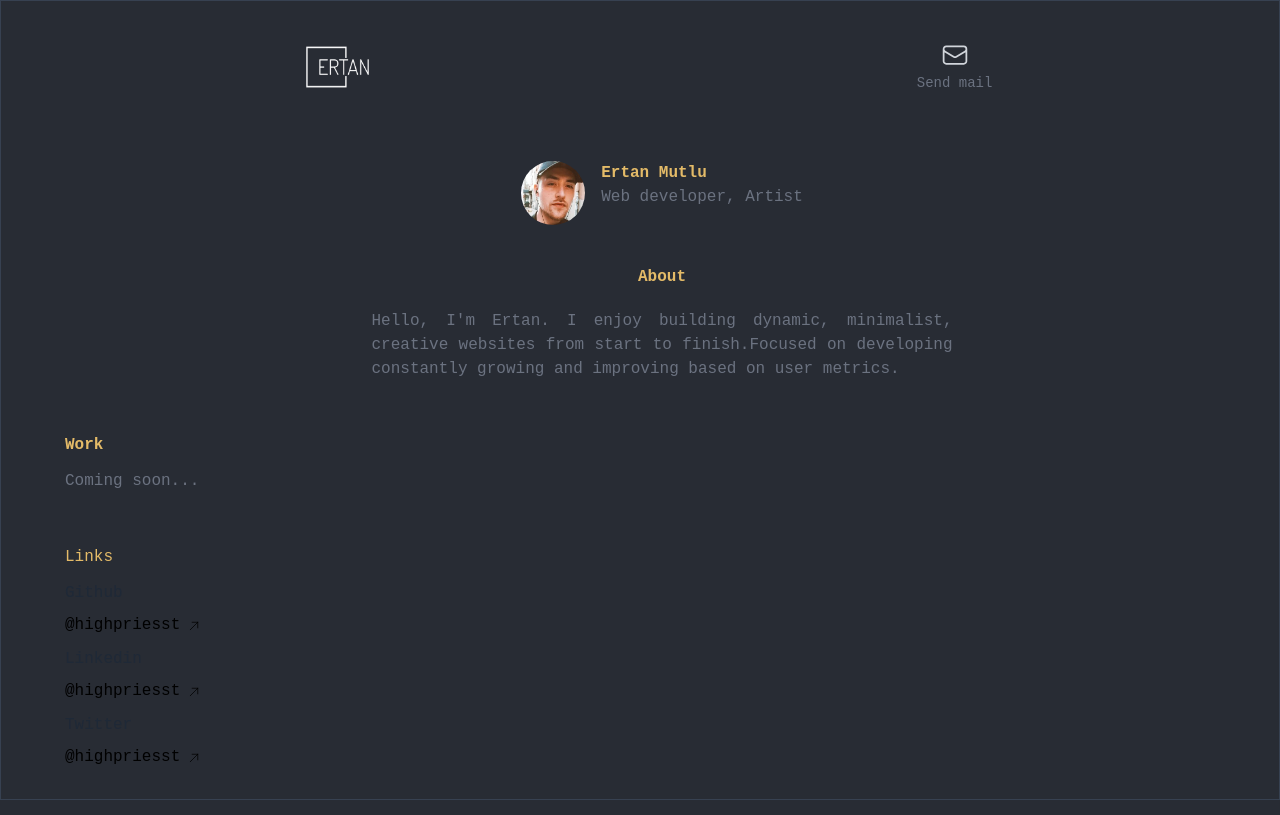
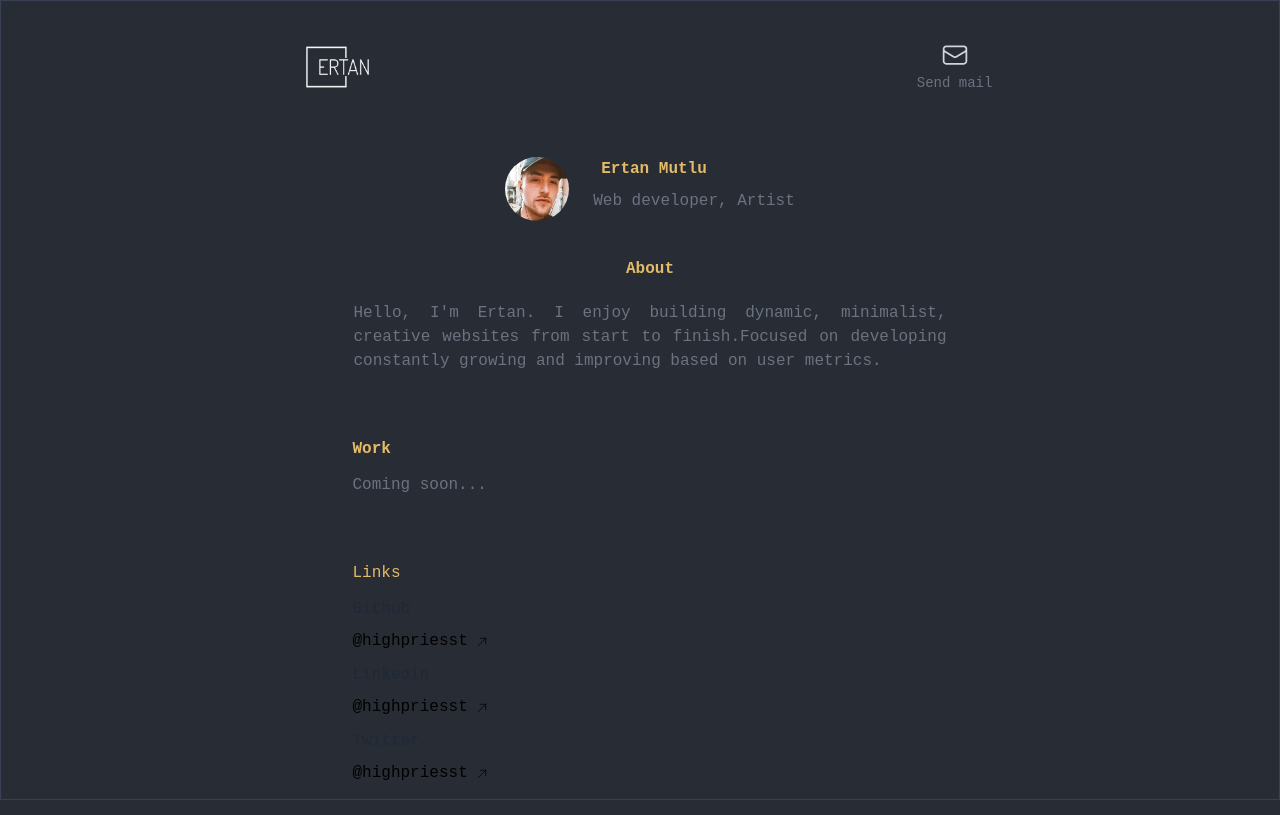
Before and after one commit to highpriesst/portfolio, a Next.js app: page / in a window 1280 px wide. Built offline with nearby package versions, Linux system fonts and the light colour scheme.

Commit message:
trying to style it for lg

```diff
--- a/sections/AboutMe.tsx
+++ b/sections/AboutMe.tsx
@@ -4,18 +4,18 @@ import profile_picture from "../public/assests/profile_pic.png";
 
 function AboutMe() {
   return (
-    <m.div className="flex flex-col w-full justify-center lg:items-center h-auto p-5 md:pl-16">
-      <div className="flex flex-row mb-8 p-2 ">
-        <m.div exit={{ opacity: 0 }}>
+    <m.div className="flex flex-col w-full justify-center lg:items-center h-auto p-5 md:pl-10 ">
+      <div className="flex flex-row mb-8 p-1 lg:w-[540px] lg:justify-center">
+        <m.div exit={{ opacity: 0 }} className="lg:flex pr-2">
           <Image
             src={profile_picture}
             alt="profile_picture"
             className="object-cover w-16 h-16 rounded-full mr-4"
           />
         </m.div>
-        <m.div className="[&>*]:mb-2">
+        <m.div className="[&>*]:mb-2 lg:text-justify">
           <b>
-            <h1>Ertan Mutlu</h1>
+            <h1 className="lg:mb-2 lg:pl-2">Ertan Mutlu</h1>
           </b>
           <span className="text-gray-500">Web developer, Artist</span>
         </m.div>
--- a/sections/Links.tsx
+++ b/sections/Links.tsx
@@ -2,7 +2,7 @@ import SingleLink from "../components/SingleLink";
 
 function Links() {
   return (
-    <div className="text-black flex flex-col p-5 md:pl-16 w-full dark:text-white">
+    <div className="text-black flex flex-col p-5 md:pl-16 lg:pl-8 w-full lg:w-1/2  dark:text-white">
       <h1 className="mb-3 text-[#e4bb68]">Links</h1>
       <SingleLink
         name="Github"
--- a/sections/Work.tsx
+++ b/sections/Work.tsx
@@ -2,7 +2,7 @@ import Link from "next/link";
 
 function Work() {
   return (
-    <div className="w-full flex h-auto flex-col p-5 md:pl-16 [&>*]:mb-3">
+    <div className="w-full flex h-auto flex-col p-5 md:pl-16 [&>*]:mb-3 lg:w-1/2 lg:p-8">
       <h1 className="font-bold">
         <Link href="/allWorks">Work</Link>
       </h1>
```
